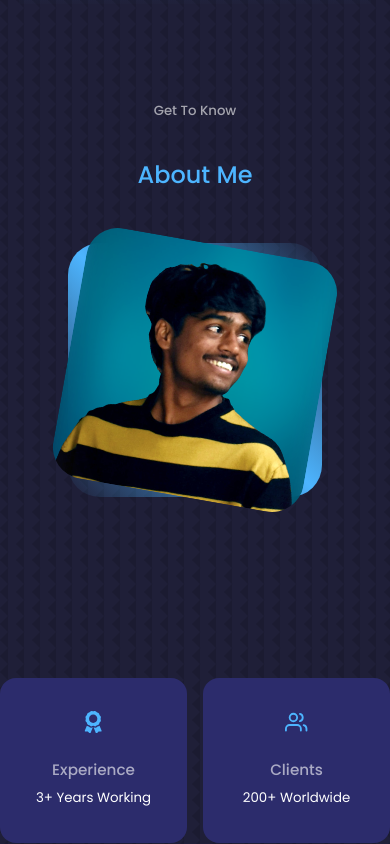
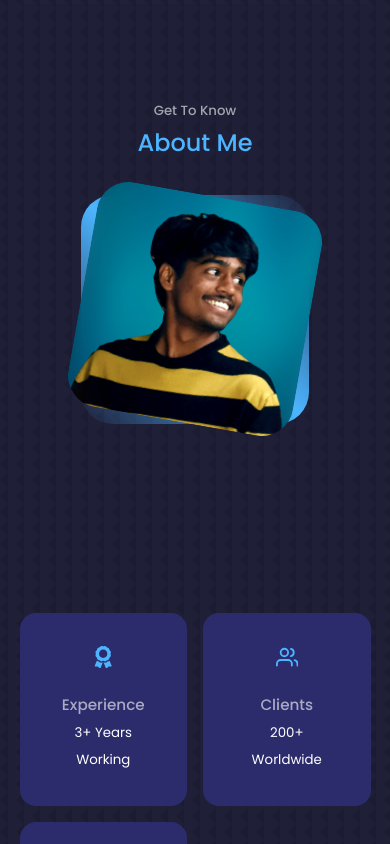
Before and after one commit to its-abhishek/AbhishekHonnapure, a React (Create React App) app in the folder react-portfolio-website/: page / in a window 390 px wide. Shown: the part 840-1684 px from the top of the page. Built offline with nearby package versions, Linux system fonts and the light colour scheme.

Commit message:
cross checked index.css - Abhishek

```diff
--- a/react-portfolio-website/src/index.css
+++ b/react-portfolio-website/src/index.css
@@ -129,9 +129,9 @@ img {
 
 @media screen and (max-width: 600px) {
      .container {
-        width: var(--container-width-ms);
+        width: var(--container-width-sm);
      }
      section > h2 {
-        margin-top: 2rem;
+        margin-bottom: 2rem;
      }
 }
```
